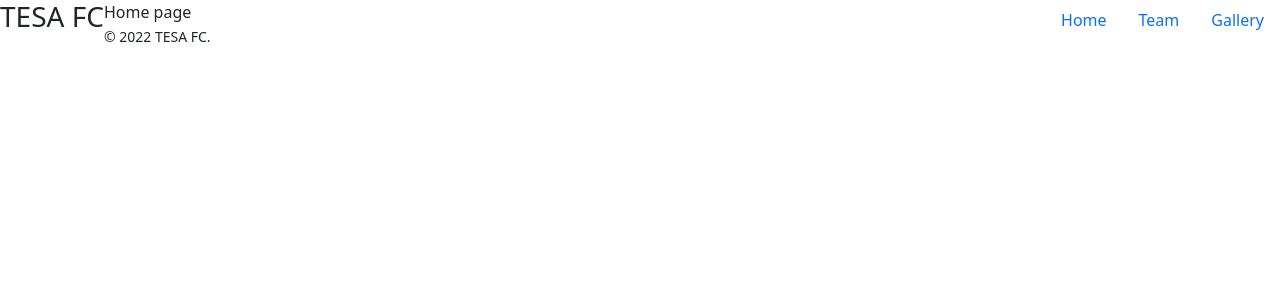
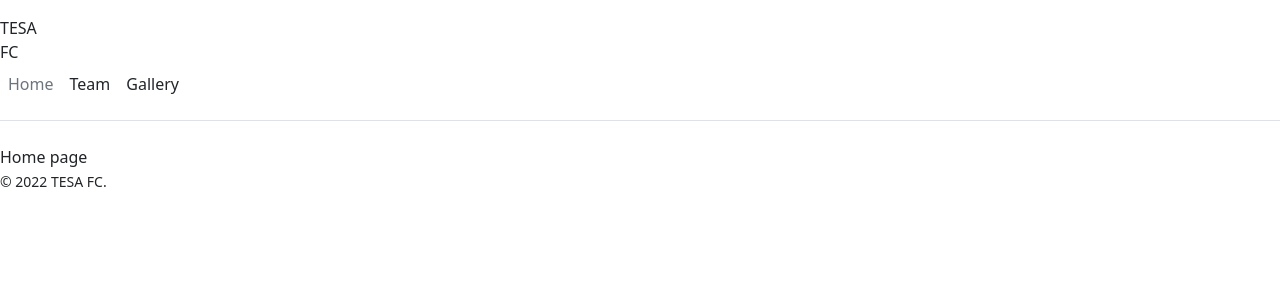
Before and after one commit to tesafc/www2, a Jekyll site: the page built from index.html, in a window 1280 px wide. Shown: the top 300 px of the page. Built offline with Jekyll 4.4.1, drawn with Linux system fonts in a browser that asks for light colours.

Commit message:
Update default.html

```diff
--- a/_layouts/default.html
+++ b/_layouts/default.html
@@ -16,13 +16,13 @@
     <link rel="stylesheet" href="{{ 'assets/stylesheet.css' | relative_url }}">
   </head>
   <body>
-    <header>
+    <header class="d-flex flex-wrap align-items-center justify-content-center justify-content-md-between py-3 mb-4 border-bottom">
       <div>
-        <h3 class="float-md-start mb-0 text-uppercase">{{ site.title }}</h3>
-        <nav class="nav justify-content-center float-md-end">
-          <a class="nav-link active" aria-current="page" href="{{ site.baseurl }}">Home</a>
-          <a class="nav-link" href="{{ 'team' | relative_url }}">Team</a>
-          <a class="nav-link" href="{{ 'gallery' | relative_url }}">Gallery</a>
+        <a href="{{ site.baseurl }}" class="d-flex align-items-center col-md-3 mb-2 mb-md-0 text-dark text-decoration-none">{{ site.title }}</a>
+        <nav class="nav col-12 col-md-auto mb-2 justify-content-center mb-md-0">
+          <a class="nav-link px-2 link-secondary" aria-current="page" href="{{ site.baseurl }}">Home</a>
+          <a class="nav-link px-2 link-dark" href="{{ 'team' | relative_url }}">Team</a>
+          <a class="nav-link px-2 link-dark" href="{{ 'gallery' | relative_url }}">Gallery</a>
         </nav>
       </div>
     </header>
```
